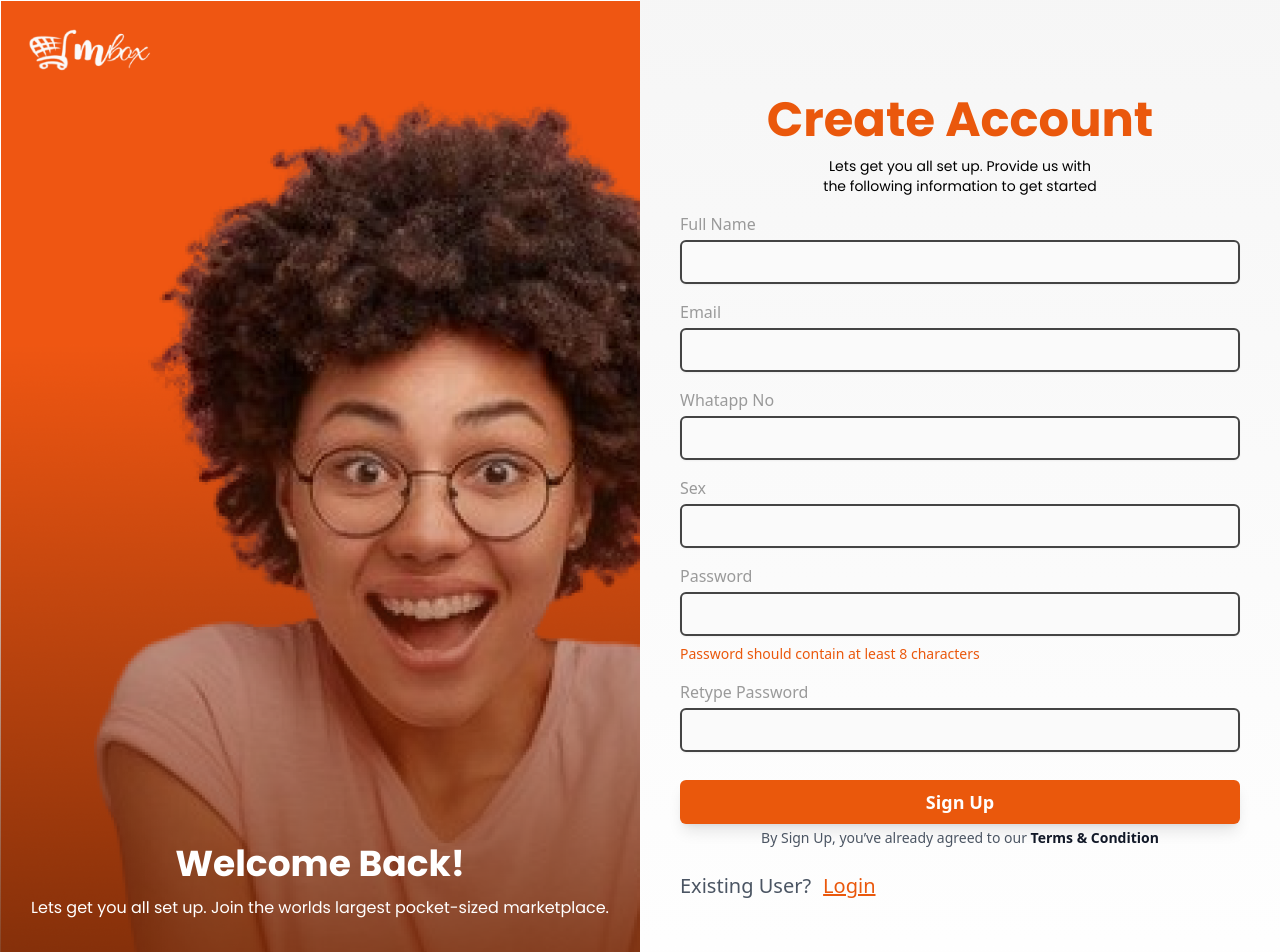
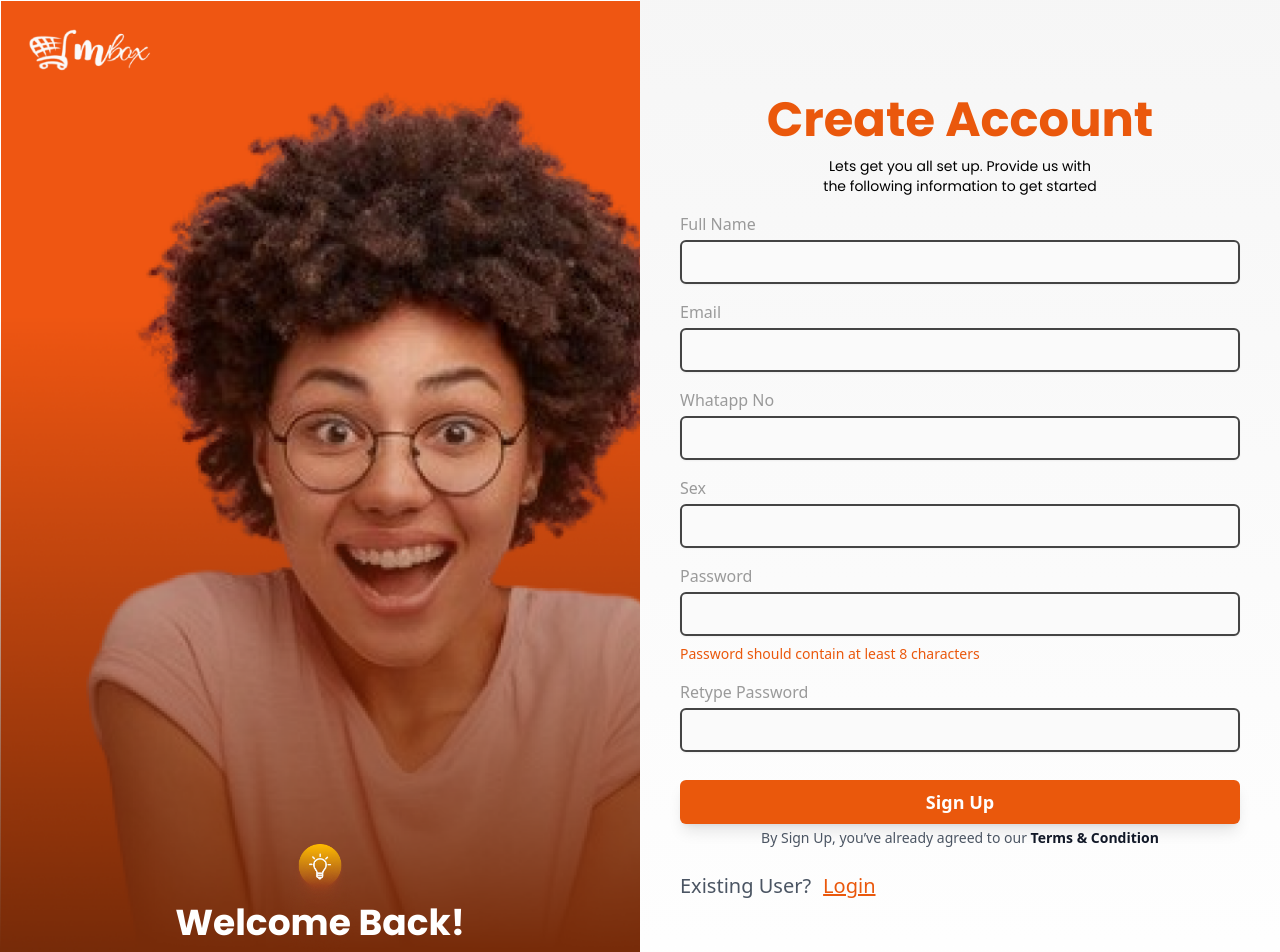
Before and after one commit to mbox-project/mbox-user, a React (Create React App) app: page /auth/register in a window 1280 px wide. Shown: the top 952 px of the page. Built offline with nearby package versions, Linux system fonts and the light colour scheme.

Commit message:
commit messages

```diff
--- a/src/pages/Auth/Register/index.jsx
+++ b/src/pages/Auth/Register/index.jsx
@@ -1,6 +1,7 @@
 import React from "react";
 import logo from "../../../assets/images/logo.png";
 import { Link } from "react-router-dom";
+import icon from "../../../assets/images/icon.png";
 import Button from "../../../components/Button";
 import Input from "../../../components/Input";
 import Label from "../../../components/Label";
@@ -9,10 +10,11 @@ import Footer from "../../../components/Footer";
 function Register() {
   return (
     <div className="flex ">
-      <div className=" hidden lg:w-1/2  lg:mx-auto  lg:block bg-register-img  ">
+      <div className=" hidden w-1/2  mx-auto min-h-screen  lg:block bg-register-img bg-cover ">
         <img src={logo} className=" w-32 m-6" />
         <div className=" mt-96 pt-96  text-white">
-          <p className="flex justify-center font-poppins font-extrabold text-4xl ">
+          <img src={icon} className="w-32  mx-auto" />
+          <p className="flex justify-center -mt-20  font-poppins font-extrabold text-4xl ">
             Welcome Back!
           </p>
           <p className="flex justify-center pt-3 font-poppins text-base  ">
--- a/tailwind.config.js
+++ b/tailwind.config.js
@@ -7,6 +7,7 @@ module.exports = {
       },
         backgroundImage:(theme)  => ( {
           'register-img': "url('/src/assets/images/bg_img.png')",
+
         }),
     }
   },
```
Also changed, not shown: src/assets/images/icon.png (added).
